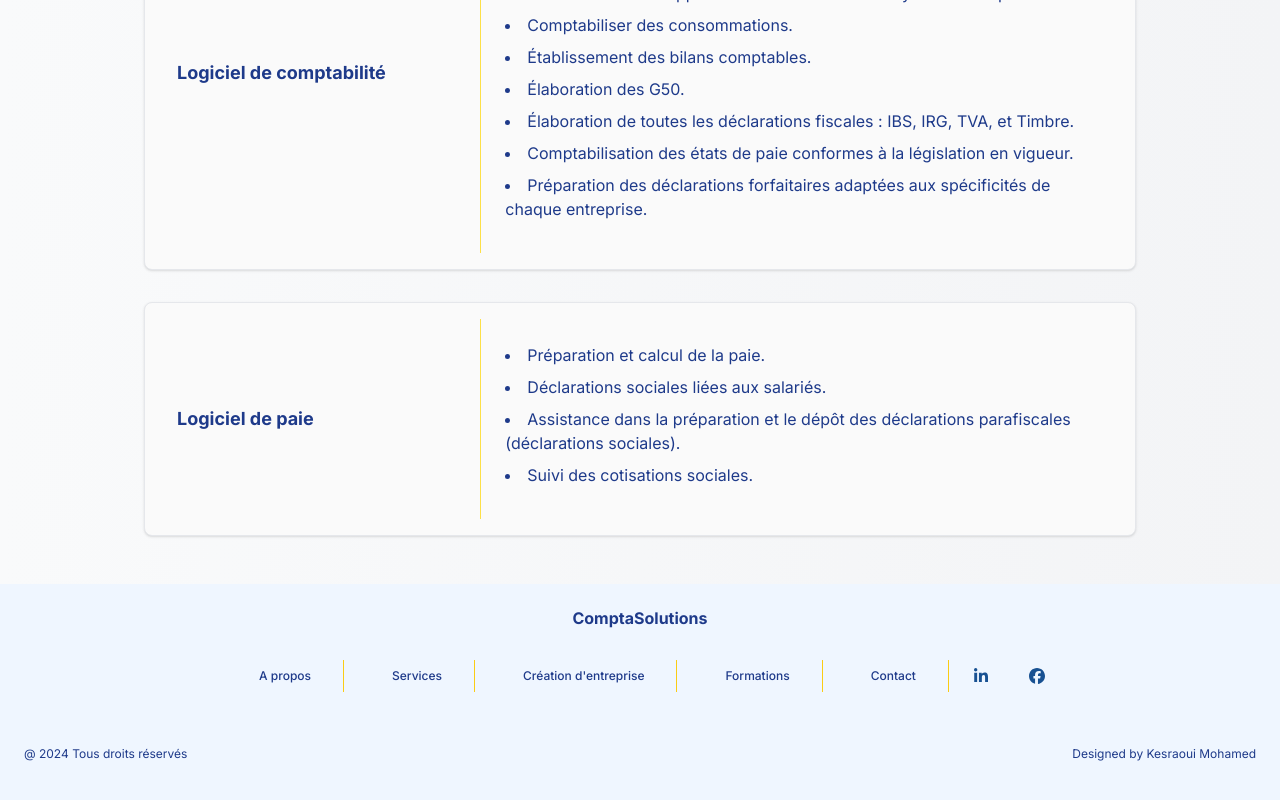
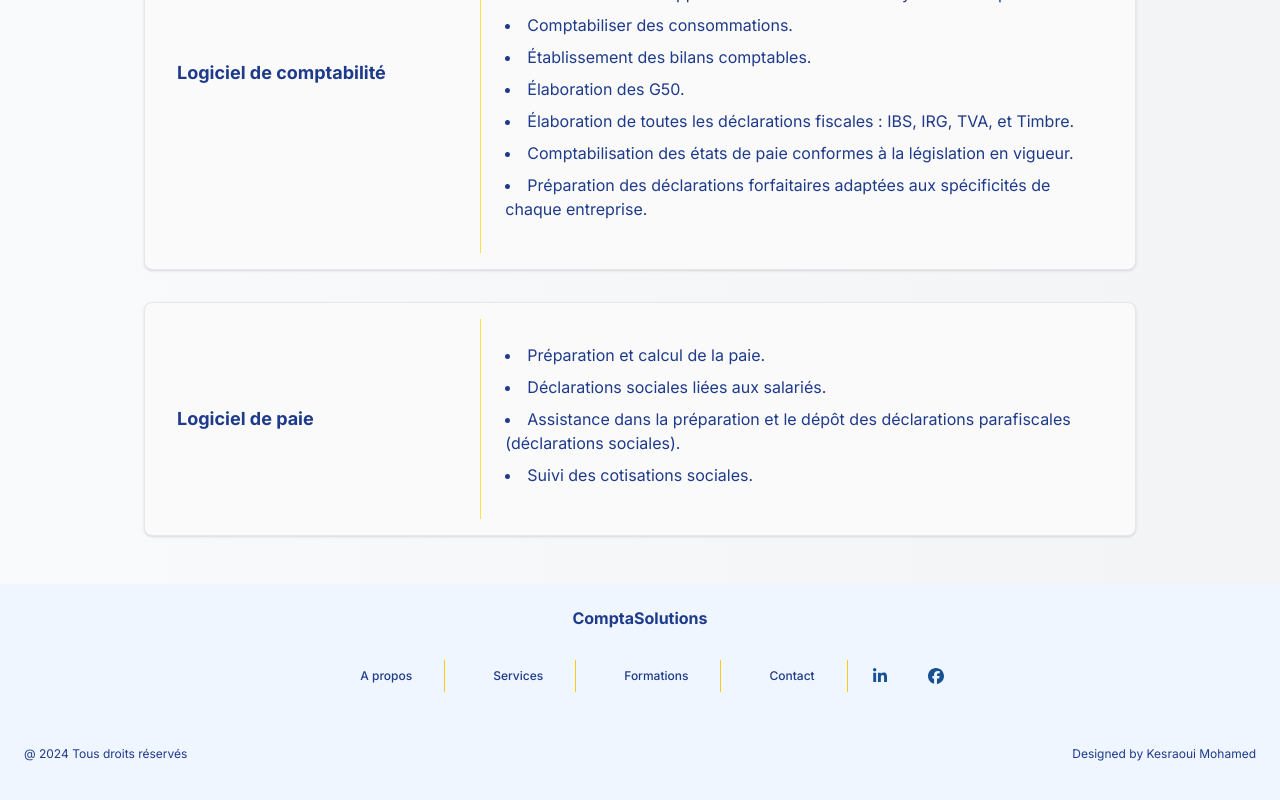
Before and after one commit to KesraouiMohamed1991/ComptaSolution, a React (Vite) app: page / in a window 1280 px wide. Shown: the part 3845-4645 px from the top of the page. Built offline with nearby package versions, Linux system fonts and the light colour scheme.

Commit message:
this is the final commit

```diff
--- a/src/pages/Footer.jsx
+++ b/src/pages/Footer.jsx
@@ -5,7 +5,6 @@ import { Social } from "../components/Social.jsx";
 const links = [
   { to: "/", label: "A propos" },
   { to: "/services", label: "Services" },
-  { to: "/creation", label: "Création d'entreprise" },
   { to: "/Formation", label: "Formations" },
   { to: "/contact", label: "Contact" },
 ];
--- a/src/pages/Hero.jsx
+++ b/src/pages/Hero.jsx
@@ -13,7 +13,7 @@ function Hero() {
           initial={{ opacity: 0, y: 40 }}
           whileInView={{ opacity: 1, y: 0 }}
           transition={{ duration: 0.5 }}
-          className="pb-16 overflow-hidden text-center text-2xl sm:text-3xl  lg:text-7xl font-extrabold text-transparent bg-clip-text bg-gradient-to-r from-blue-400 via-blue-800 to-blue-900"
+          className="pb-16 overflow-hidden text-center text-2xl sm:text-5xl  lg:text-7xl font-extrabold text-transparent bg-clip-text bg-gradient-to-r from-blue-400 via-blue-800 to-blue-900"
         >
           Votre partenaire de confiance pour une gestion administrative et
           financière simplifiée et efficace
```
